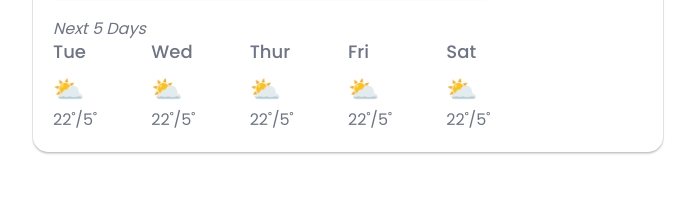
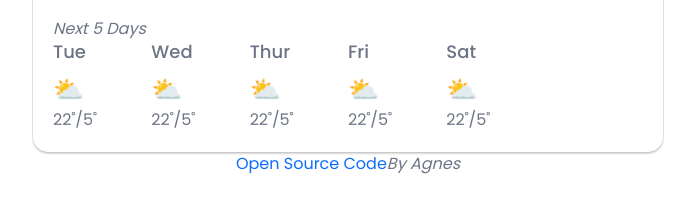
Before and after one commit to agnesimbs/SheCodesRepo, a plain HTML site: page index.html in a window 1280 px wide. Shown: the part 415-628 px from the top of the page, without its empty margins (292-987 px from the left). Drawn offline with nearby package versions, Linux system fonts and the light colour scheme; a web font is replaced by a local one.

Commit message:
open-sourced code

```diff
--- a/index.html
+++ b/index.html
@@ -112,20 +112,15 @@
                 </div>
             </div>
         </div>
+        <div class="footer">
+            <a href="https://github.com/agnesimbs/SheCodesRepo">Open Source Code</a><Em>By Agnes</Em>
+
+
+        </div>
 
     </div>
+
     <script src="src/script.js">
-
-
-
-      //challenge 2
-      function logTheResponse(response) {
-        console.log(response);
-
-      }
-
-      let apiUrl="https://jsonplaceholder.typicode.com/comments";
-      axios.get(apiUrl).then(logTheResponse);
     </script>
 </body>
 </html>
--- a/src/styles.css
+++ b/src/styles.css
@@ -10,6 +10,9 @@ span{
 }
 ul{
     list-style-type: none;
+}
+a{
+    text-decoration: none;
 }
 
 .main-container{
@@ -117,3 +120,6 @@ form{
 .units a{
     text-decoration: none;
 }
+.footer{
+  text-align: center;
+}
```
